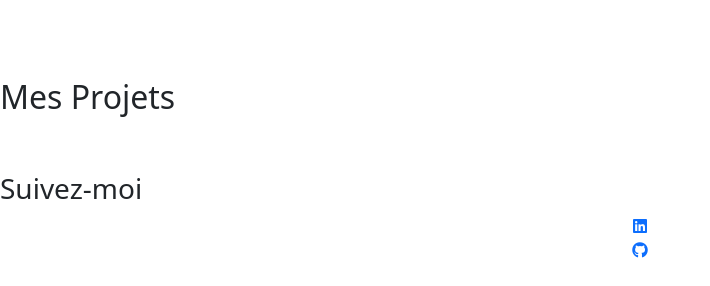
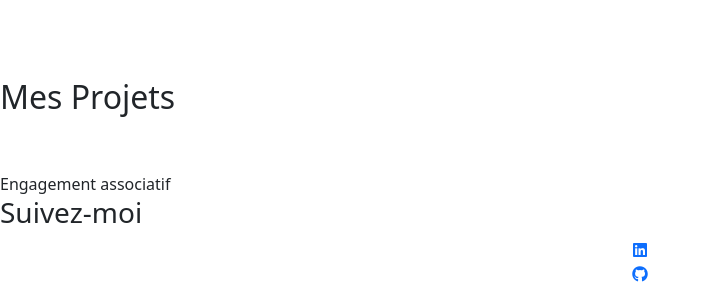
Before and after one commit to felicitembeykoumatey/Portfolio, a plain HTML site: page index.html in a window 1280 px wide. Shown: the part 2382-2668 px from the top of the page, without its empty margins (0-710 px from the left). Before the commit the page ends 2644 px from the top, so only its background shows below. Drawn offline with nearby package versions, Linux system fonts and the light colour scheme.

```diff
--- a/index.html
+++ b/index.html
@@ -51,6 +51,7 @@
       </nav>
     </header>
     <main>
+      <!-- Presentation -->
       <section class="py-5">
         <div class="container">
           <div class="row gy-4">
@@ -78,6 +79,7 @@
           </div>
         </div>
       </section>
+      <!-- Skills-->
       <section class="py-5" id="skills">
         <div class="container">
           <h2 class="text-center">Mes compétences</h2>
@@ -148,10 +150,13 @@
           </div>
         </div>
       </section>
-
+      <!-- Projects -->
       <section class="py-5">
         <h2>Mes Projets</h2>
       </section>
+
+      <!-- Centre d'intérêts -->
+      <section>Engagement associatif</section>
     </main>
     <footer>
       <div>
```
